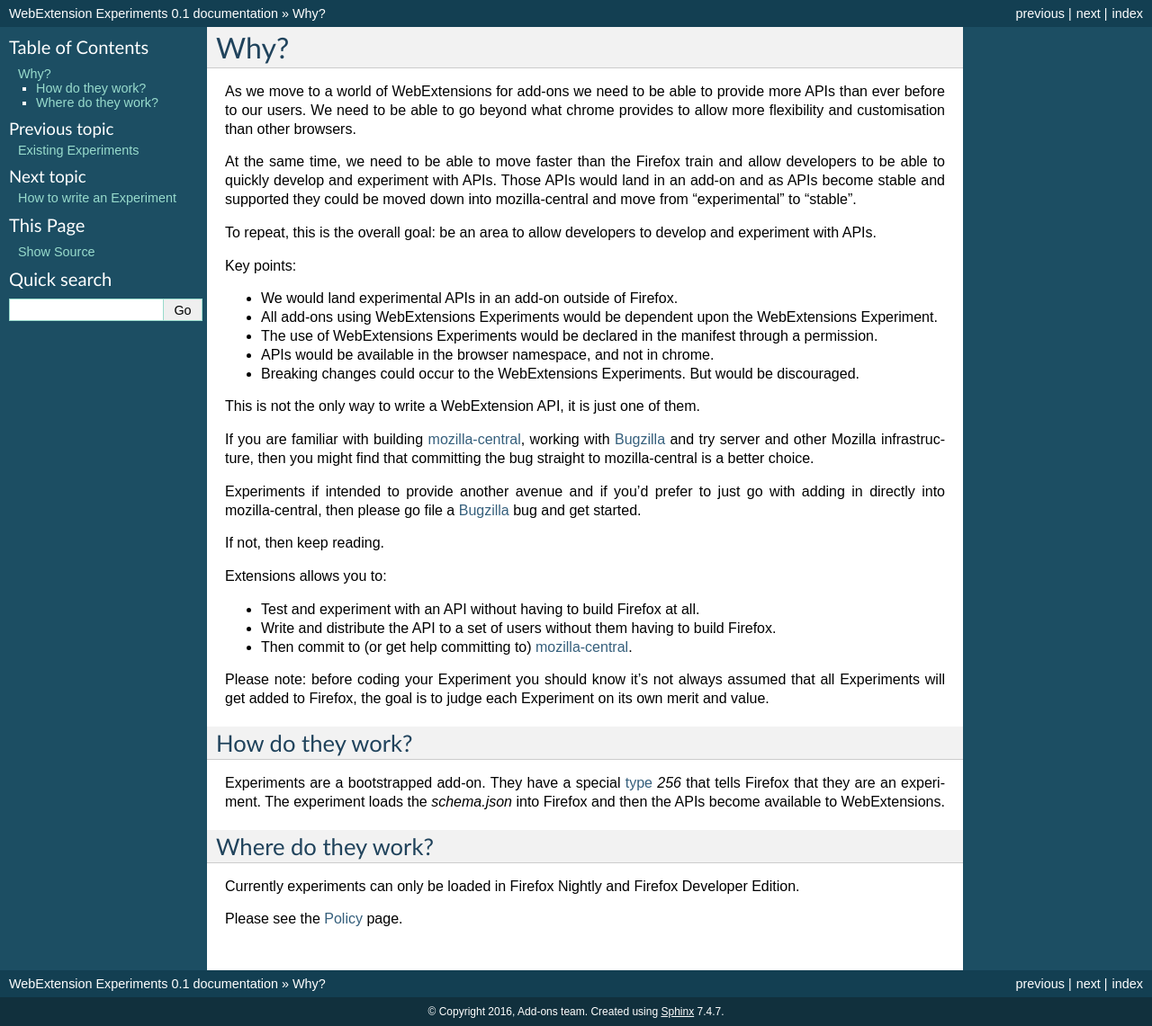
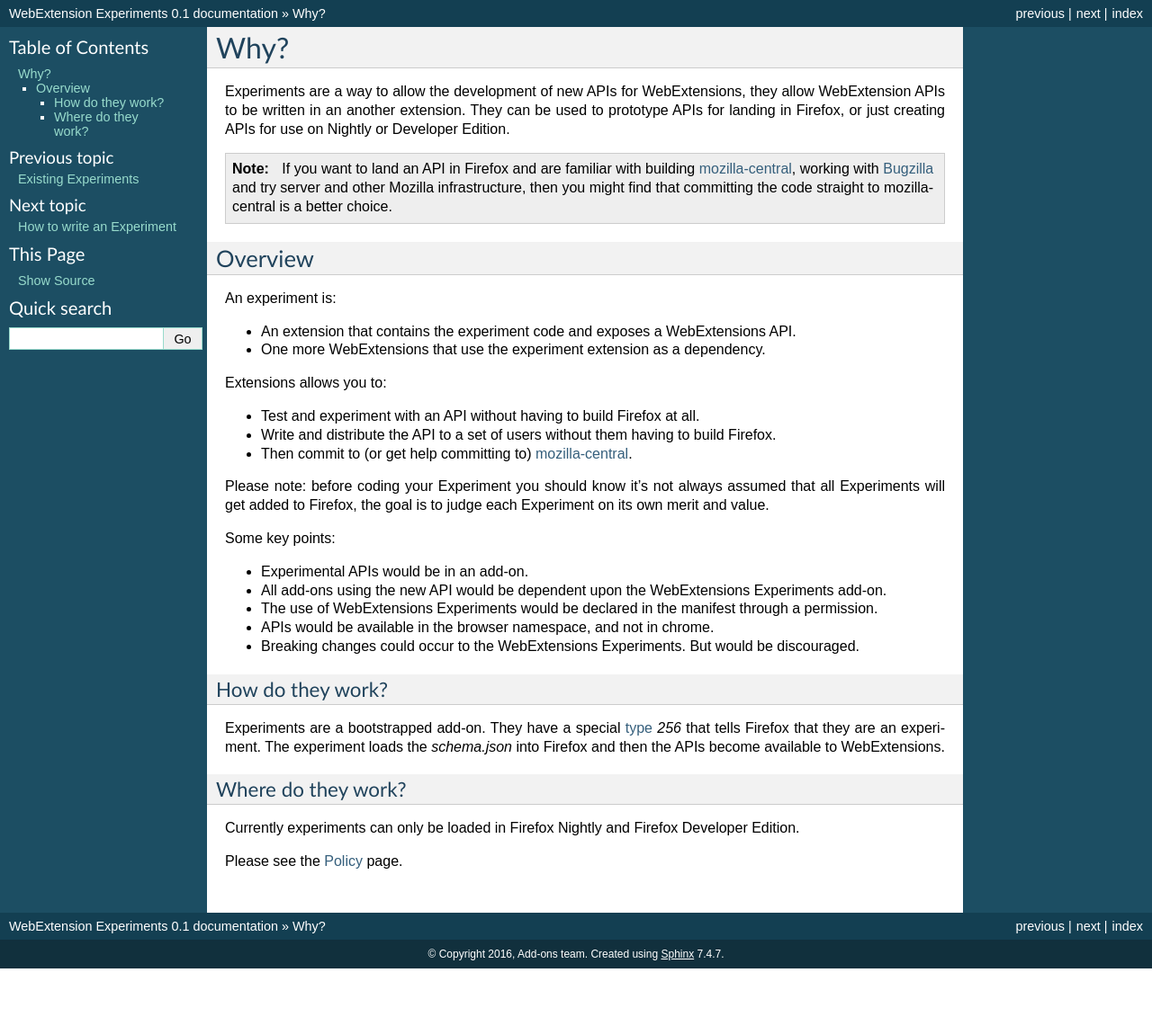
Before and after one commit to web-ext-experiments/about, a Sphinx documentation site: the page built from source/why.rst, in a window 1280 px wide. Shown: the whole page at 90% size. Built offline with Sphinx 7.4.7, drawn with Linux system fonts in a browser that asks for light colours; after the commit the page ends 1077 px from its top, so only the background shows below that.

Commit message:
more updates

```diff
--- a/source/why.rst
+++ b/source/why.rst
@@ -1,27 +1,17 @@
 Why?
 ====
 
-As we move to a world of WebExtensions for add-ons we need to be able to provide more APIs than ever before to our users. We need to be able to go beyond what chrome provides to allow more flexibility and customisation than other browsers.
+Experiments are a way to allow the development of new APIs for WebExtensions, they allow WebExtension APIs to be written in an another extension. They can be used to prototype APIs for landing in Firefox, or just creating APIs for use on Nightly or Developer Edition.
 
-At the same time, we need to be able to move faster than the Firefox train and allow developers to be able to quickly develop and experiment with APIs. Those APIs would land in an add-on and as APIs become stable and supported they could be moved down into mozilla-central and move from "experimental" to "stable".
+.. note:: If you want to land an API in Firefox and are familiar with building mozilla-central_, working with Bugzilla_ and try server and other Mozilla infrastructure, then you might find that committing the code straight to mozilla-central is a better choice.
 
-To repeat, this is the overall goal: be an area to allow developers to develop and experiment with APIs.
+Overview
+--------
 
-Key points:
+An experiment is:
 
-* We would land experimental APIs in an add-on outside of Firefox.
-* All add-ons using WebExtensions Experiments would be dependent upon the WebExtensions Experiment.
-* The use of WebExtensions Experiments would be declared in the manifest through a permission.
-* APIs would be available in the browser namespace, and not in chrome.
-* Breaking changes could occur to the WebExtensions Experiments. But would be discouraged.
-
-This is not the only way to write a WebExtension API, it is just one of them.
-
-If you are familiar with building mozilla-central_, working with Bugzilla_ and try server and other Mozilla infrastructure, then you might find that committing the bug straight to mozilla-central is a better choice.
-
-Experiments if intended to provide another avenue and if you'd prefer to just go with adding in directly into mozilla-central, then please go file a Bugzilla_ bug and get started.
-
-If not, then keep reading.
+* An extension that contains the experiment code and exposes a WebExtensions API.
+* One more WebExtensions that use the experiment extension as a dependency.
 
 Extensions allows you to:
 
@@ -30,6 +20,14 @@ Extensions allows you to:
 * Then commit to (or get help committing to) mozilla-central_.
 
 Please note: before coding your Experiment you should know it's not always assumed that all Experiments will get added to Firefox, the goal is to judge each Experiment on its own merit and value.
+
+Some key points:
+
+* Experimental APIs would be in an add-on.
+* All add-ons using the new API would be dependent upon the WebExtensions Experiments add-on.
+* The use of WebExtensions Experiments would be declared in the manifest through a permission.
+* APIs would be available in the browser namespace, and not in chrome.
+* Breaking changes could occur to the WebExtensions Experiments. But would be discouraged.
 
 How do they work?
 ~~~~~~~~~~~~~~~~~
```
Also changed, not shown: source/experiments/index.rst (+17 -2 lines), source/how.rst (+21 -2 lines), source/index.rst (+2 -5 lines).
